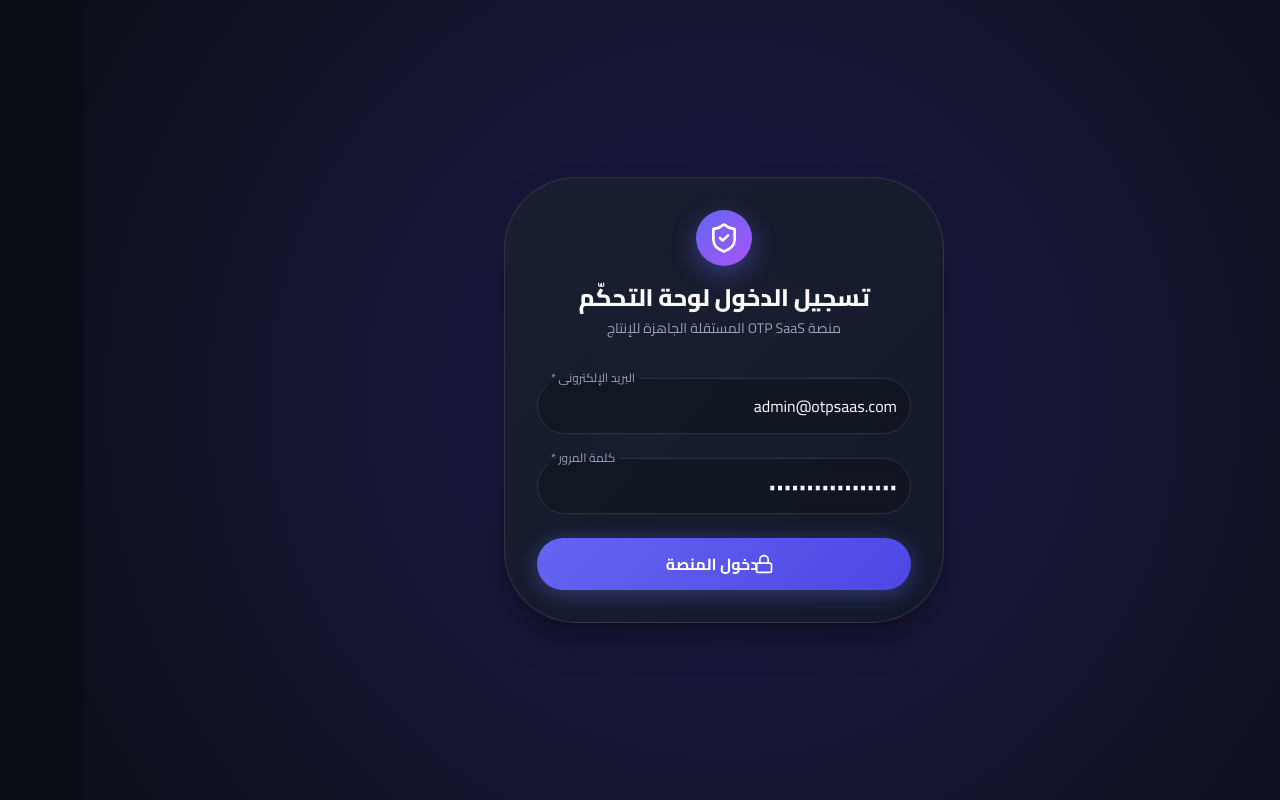
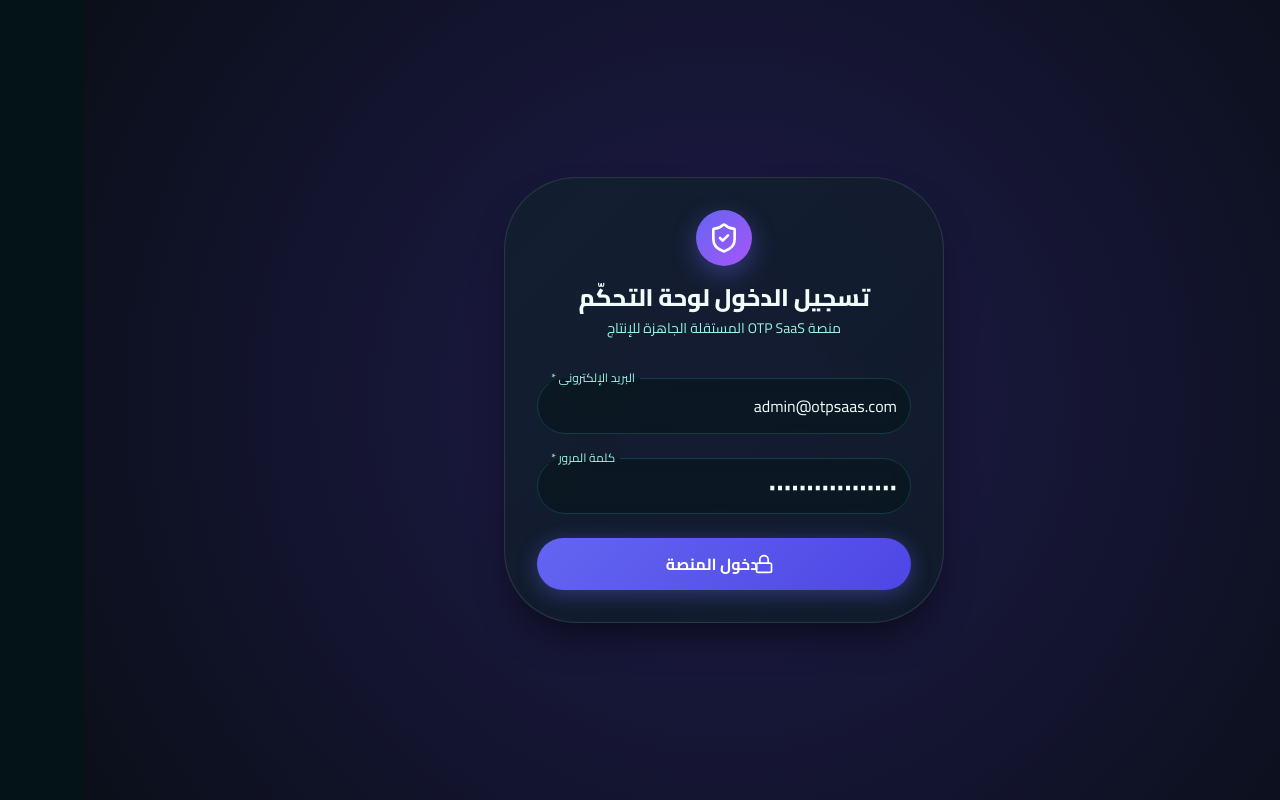
Before and after one commit to omar200763065/otp, a React (Vite) app in the folder frontend/: page /login in a window 1280 px wide. Built offline with nearby package versions, Linux system fonts and the light colour scheme; no server answers.

Commit message:
Update website theme to vibrant Emerald Turquoise Teal palette

```diff
--- a/frontend/src/components/Layout/DashboardLayout.tsx
+++ b/frontend/src/components/Layout/DashboardLayout.tsx
@@ -33,38 +33,38 @@
   ];
 
   return (
-    <Box sx={{ display: 'flex', minHeight: '100vh', background: 'radial-gradient(ellipse at top, #1e1b4b 0%, #0b0f19 70%)' }}>
+    <Box sx={{ display: 'flex', minHeight: '100vh', background: 'radial-gradient(ellipse at top, #042f2e 0%, #041316 70%)' }}>
       {/* Top Navbar */}
       <AppBar
         position="fixed"
         sx={{
           zIndex: (theme) => theme.zIndex.drawer + 1,
-          backdropFilter: 'blur(16px)',
-          backgroundColor: mode === 'dark' ? 'rgba(11, 15, 25, 0.75)' : 'rgba(255, 255, 255, 0.75)',
+          backdropFilter: 'blur(20px)',
+          backgroundColor: mode === 'dark' ? 'rgba(4, 19, 22, 0.8)' : 'rgba(255, 255, 255, 0.8)',
           boxShadow: 'none',
-          borderBottom: mode === 'dark' ? '1px solid rgba(255, 255, 255, 0.08)' : '1px solid rgba(0, 0, 0, 0.08)',
+          borderBottom: mode === 'dark' ? '1px solid rgba(45, 212, 191, 0.15)' : '1px solid rgba(13, 148, 136, 0.15)',
         }}
       >
         <Toolbar sx={{ justifyContent: 'space-between' }}>
           <Box sx={{ display: 'flex', alignItems: 'center', gap: 1.5 }}>
             <Box
               sx={{
-                width: 40,
-                height: 40,
-                borderRadius: 3,
-                background: 'linear-gradient(135deg, #6366f1 0%, #a855f7 100%)',
+                width: 42,
+                height: 42,
+                borderRadius: 3.5,
+                background: 'linear-gradient(135deg, #0d9488 0%, #06b6d4 100%)',
                 display: 'flex',
                 alignItems: 'center',
                 justifyContent: 'center',
-                boxShadow: '0 4px 14px rgba(99, 102, 241, 0.4)',
+                boxShadow: '0 4px 18px rgba(13, 148, 136, 0.4)',
               }}
             >
               <ShieldCheck color="#ffffff" size={24} />
             </Box>
-            <Typography variant="h6" sx={{ fontWeight: 800, background: 'linear-gradient(90deg, #818cf8, #c084fc)', WebkitBackgroundClip: 'text', WebkitTextFillColor: 'transparent' }}>
+            <Typography variant="h6" sx={{ fontWeight: 800, background: 'linear-gradient(90deg, #2dd4bf, #38bdf8)', WebkitBackgroundClip: 'text', WebkitTextFillColor: 'transparent' }}>
               {t('platformTitle')}
             </Typography>
-            <Chip label="v1.0 Enterprise" size="small" color="primary" sx={{ height: 22, fontSize: '0.7rem', fontWeight: 700 }} />
+            <Chip label="v1.0 Enterprise" size="small" color="primary" sx={{ height: 24, fontSize: '0.75rem', fontWeight: 700, borderRadius: 2 }} />
           </Box>
 
           <Box sx={{ display: 'flex', alignItems: 'center', gap: 1 }}>
@@ -78,15 +78,15 @@
 
             {/* Dark/Light Mode Toggle */}
             <IconButton onClick={toggleColorMode} color="inherit">
-              {mode === 'dark' ? <Sun size={20} color="#facc15" /> : <Moon size={20} color="#6366f1" />}
+              {mode === 'dark' ? <Sun size={20} color="#facc15" /> : <Moon size={20} color="#0d9488" />}
             </IconButton>
 
             {/* User Profile */}
             <Box
               onClick={(e) => setAnchorEl(e.currentTarget)}
-              sx={{ display: 'flex', alignItems: 'center', gap: 1, cursor: 'pointer', pl: 1, pr: 1, py: 0.5, borderRadius: 3, '&:hover': { background: 'rgba(255, 255, 255, 0.05)' } }}
+              sx={{ display: 'flex', alignItems: 'center', gap: 1, cursor: 'pointer', pl: 1, pr: 1, py: 0.5, borderRadius: 3, '&:hover': { background: 'rgba(45, 212, 191, 0.1)' } }}
             >
-              <Avatar sx={{ width: 34, height: 34, bgcolor: '#6366f1', fontSize: '0.9rem', fontWeight: 700 }}>
+              <Avatar sx={{ width: 36, height: 36, bgcolor: '#0d9488', fontSize: '0.95rem', fontWeight: 800 }}>
                 {user?.name?.charAt(0) || 'A'}
               </Avatar>
               <Box sx={{ display: { xs: 'none', sm: 'block' } }}>
@@ -123,10 +123,10 @@
           '& .MuiDrawer-paper': {
             width: drawerWidth,
             boxSizing: 'border-box',
-            backgroundColor: mode === 'dark' ? 'rgba(11, 15, 25, 0.5)' : 'rgba(255, 255, 255, 0.5)',
-            backdropFilter: 'blur(16px)',
-            borderRight: mode === 'dark' ? '1px solid rgba(255, 255, 255, 0.05)' : '1px solid rgba(0, 0, 0, 0.05)',
-            borderLeft: mode === 'dark' ? '1px solid rgba(255, 255, 255, 0.05)' : '1px solid rgba(0, 0, 0, 0.05)',
+            backgroundColor: mode === 'dark' ? 'rgba(4, 19, 22, 0.6)' : 'rgba(255, 255, 255, 0.6)',
+            backdropFilter: 'blur(20px)',
+            borderRight: mode === 'dark' ? '1px solid rgba(45, 212, 191, 0.12)' : '1px solid rgba(13, 148, 136, 0.12)',
+            borderLeft: mode === 'dark' ? '1px solid rgba(45, 212, 191, 0.12)' : '1px solid rgba(13, 148, 136, 0.12)',
           },
         }}
       >
@@ -142,15 +142,15 @@
                     selected={isSelected}
                     sx={{
                       borderRadius: 3,
-                      py: 1.2,
+                      py: 1.3,
                       px: 2,
-                      transition: 'all 0.2s ease-in-out',
+                      transition: 'all 0.2s cubic-bezier(0.4, 0, 0.2, 1)',
                       '&.Mui-selected': {
-                        backgroundColor: '#6366f1',
+                        background: 'linear-gradient(135deg, #0d9488 0%, #06b6d4 100%)',
                         color: '#ffffff',
-                        boxShadow: '0 4px 15px rgba(99, 102, 241, 0.4)',
+                        boxShadow: '0 6px 20px rgba(13, 148, 136, 0.4)',
                         '& .MuiListItemIcon-root': { color: '#ffffff' },
-                        '&:hover': { backgroundColor: '#4f46e5' },
+                        '&:hover': { background: 'linear-gradient(135deg, #0f766e 0%, #0891b2 100%)' },
                       },
                     }}
                   >
@@ -167,7 +167,7 @@
       </Drawer>
 
       {/* Main View Container */}
-      <Box component="main" sx={{ flexGrow: 1, p: 3, pt: 11, width: `calc(100% - ${drawerWidth}px)` }}>
+      <Box component="main" sx={{ flexGrow: 1, p: 3.5, pt: 11.5, width: `calc(100% - ${drawerWidth}px)` }}>
         <Outlet />
       </Box>
     </Box>
--- a/frontend/src/theme/theme.ts
+++ b/frontend/src/theme/theme.ts
@@ -8,15 +8,15 @@
     palette: {
       mode,
       primary: {
-        main: '#6366f1', // Electric Indigo
-        light: '#818cf8',
-        dark: '#4f46e5',
+        main: '#0d9488', // Emerald Turquoise Teal (أخضر فيروزي)
+        light: '#2dd4bf', // Light Turquoise Mint
+        dark: '#0f766e',  // Deep Forest Teal
         contrastText: '#ffffff',
       },
       secondary: {
-        main: '#a855f7', // Purple Neon
-        light: '#c084fc',
-        dark: '#9333ea',
+        main: '#06b6d4', // Electric Cyan
+        light: '#38bdf8',
+        dark: '#0891b2',
       },
       success: {
         main: '#10b981', // Emerald Active
@@ -29,12 +29,12 @@
         main: '#ef4444',
       },
       background: {
-        default: isDark ? '#090d16' : '#f1f5f9',
-        paper: isDark ? 'rgba(15, 23, 42, 0.75)' : 'rgba(255, 255, 255, 0.85)',
+        default: isDark ? '#041316' : '#f0fdfa',
+        paper: isDark ? 'rgba(8, 36, 42, 0.75)' : 'rgba(255, 255, 255, 0.88)',
       },
       text: {
-        primary: isDark ? '#f8fafc' : '#0f172a',
-        secondary: isDark ? '#94a3b8' : '#64748b',
+        primary: isDark ? '#f0fdfa' : '#0f172a',
+        secondary: isDark ? '#99f6e4' : '#5eead4',
       },
     },
     typography: {
@@ -53,14 +53,14 @@
         styleOverrides: {
           root: {
             backgroundImage: isDark
-              ? 'linear-gradient(135deg, rgba(255,255,255,0.03) 0%, rgba(255,255,255,0.01) 100%)'
-              : 'linear-gradient(135deg, rgba(255,255,255,0.9) 0%, rgba(255,255,255,0.7) 100%)',
+              ? 'linear-gradient(135deg, rgba(45, 212, 191, 0.04) 0%, rgba(6, 182, 212, 0.02) 100%)'
+              : 'linear-gradient(135deg, rgba(255,255,255,0.95) 0%, rgba(240, 253, 250, 0.8) 100%)',
             backdropFilter: 'blur(20px)',
             WebkitBackdropFilter: 'blur(20px)',
-            border: isDark ? '1px solid rgba(255, 255, 255, 0.08)' : '1px solid rgba(0, 0, 0, 0.06)',
+            border: isDark ? '1px solid rgba(45, 212, 191, 0.15)' : '1px solid rgba(13, 148, 136, 0.1)',
             boxShadow: isDark
-              ? '0 20px 40px -15px rgba(0, 0, 0, 0.6), 0 0 1px inset rgba(255,255,255,0.1)'
-              : '0 20px 40px -15px rgba(0, 0, 0, 0.06)',
+              ? '0 20px 40px -15px rgba(0, 0, 0, 0.7), 0 0 1px inset rgba(45, 212, 191, 0.2)'
+              : '0 20px 40px -15px rgba(13, 148, 136, 0.08)',
             transition: 'transform 0.25s cubic-bezier(0.4, 0, 0.2, 1), box-shadow 0.25s ease',
           },
         },
@@ -73,7 +73,7 @@
             fontSize: '0.92rem',
             boxShadow: 'none',
             '&:hover': {
-              boxShadow: '0 8px 20px rgba(99, 102, 241, 0.3)',
+              boxShadow: '0 8px 20px rgba(13, 148, 136, 0.4)',
               transform: 'translateY(-1px)',
             },
           },
@@ -84,16 +84,16 @@
           root: {
             '& .MuiOutlinedInput-root': {
               borderRadius: 14,
-              backgroundColor: isDark ? 'rgba(0, 0, 0, 0.2)' : 'rgba(255, 255, 255, 0.6)',
+              backgroundColor: isDark ? 'rgba(4, 19, 22, 0.4)' : 'rgba(255, 255, 255, 0.7)',
               backdropFilter: 'blur(8px)',
               '& fieldset': {
-                borderColor: isDark ? 'rgba(255, 255, 255, 0.12)' : 'rgba(0, 0, 0, 0.12)',
+                borderColor: isDark ? 'rgba(45, 212, 191, 0.2)' : 'rgba(13, 148, 136, 0.2)',
               },
               '&:hover fieldset': {
-                borderColor: '#818cf8',
+                borderColor: '#2dd4bf',
               },
               '&.Mui-focused fieldset': {
-                borderColor: '#6366f1',
+                borderColor: '#0d9488',
                 borderWidth: 2,
               },
             },
```
